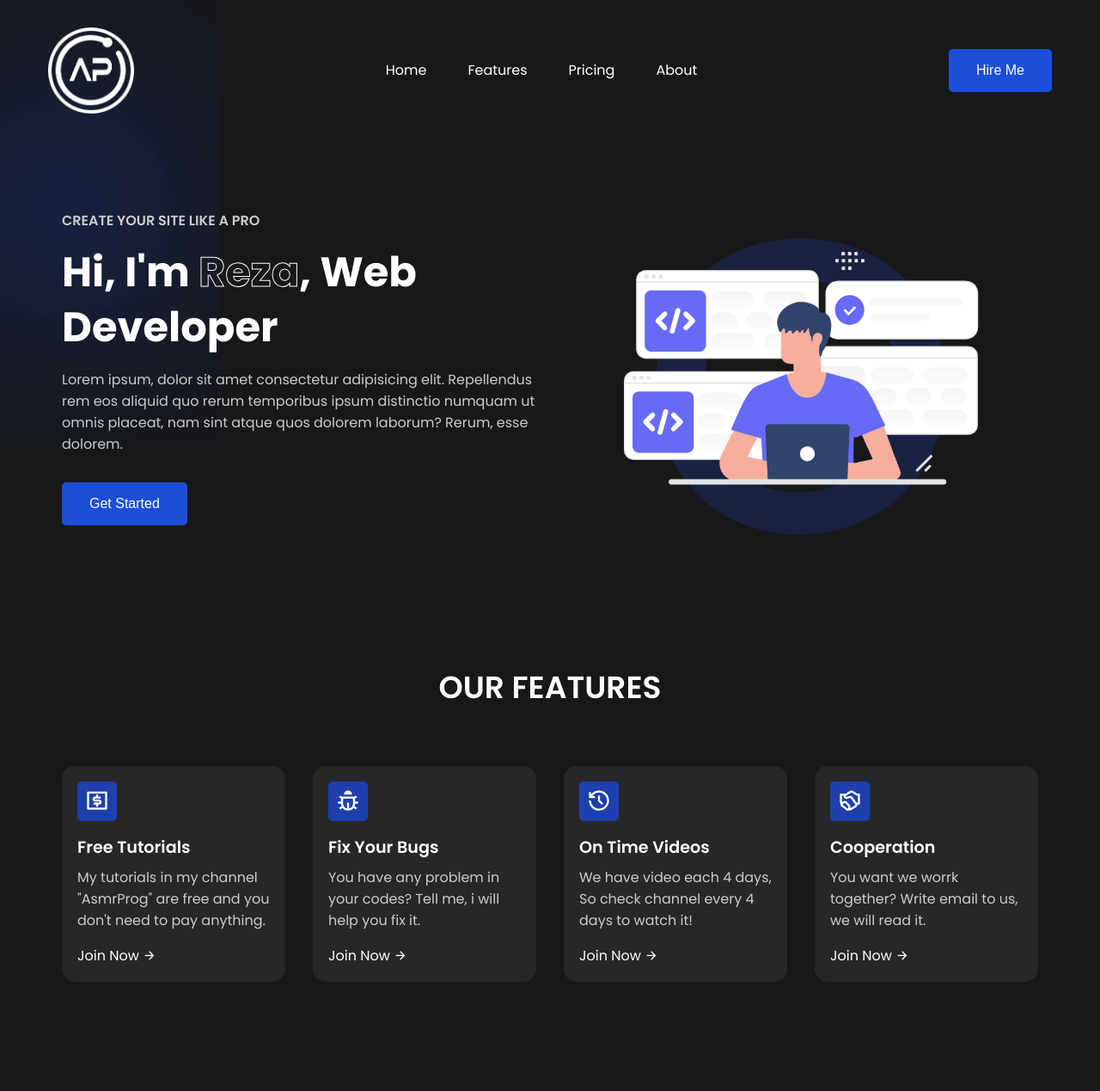
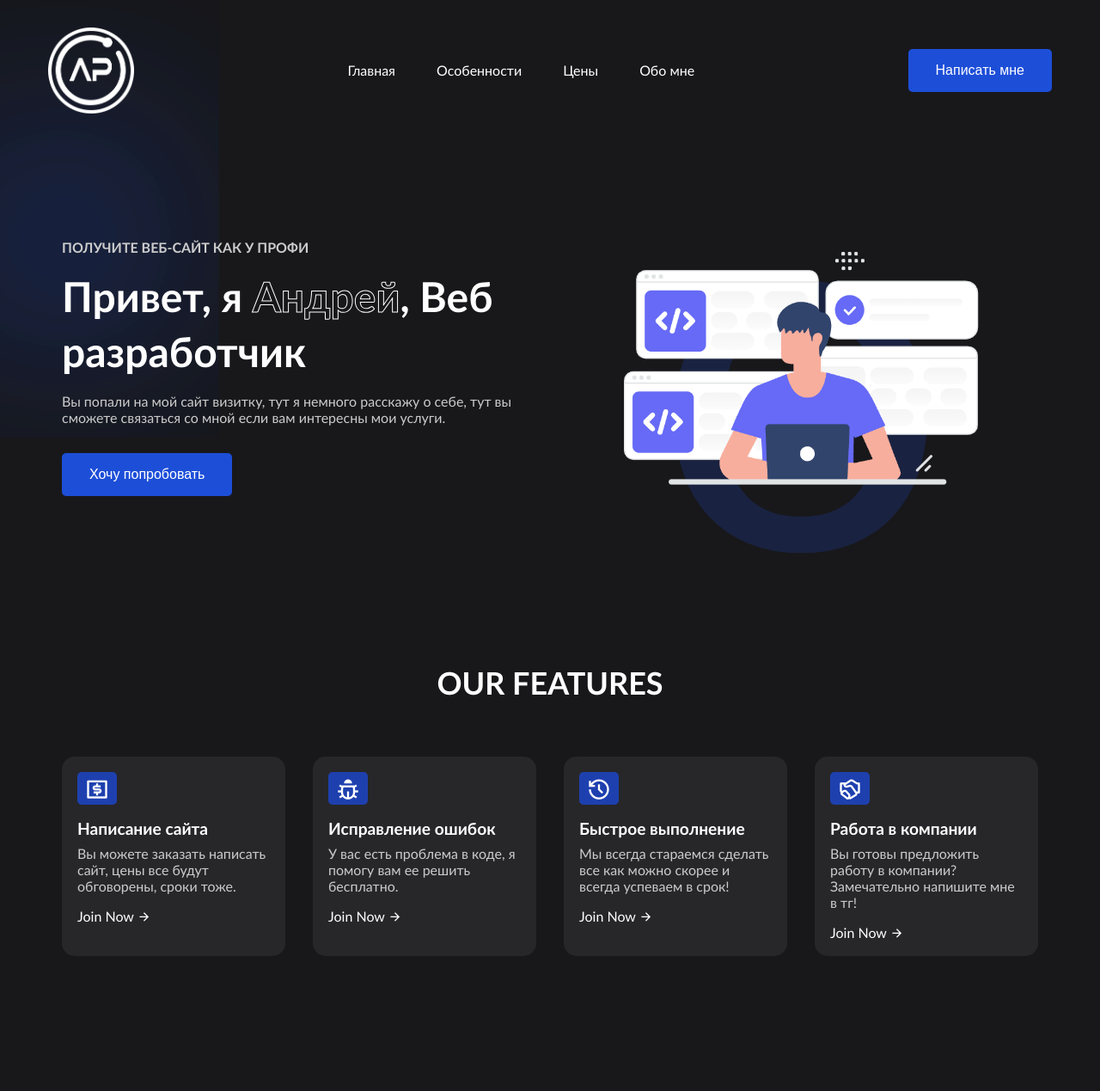
Before and after one commit to Dienar/site_for_visitors, a plain HTML site: page index.html in a window 1280 px wide. Shown: the top 1269 px of the page at 86% size. Drawn offline with nearby package versions, Linux system fonts and the light colour scheme.

Commit message:
litle change

```diff
--- a/index.html
+++ b/index.html
@@ -6,7 +6,7 @@
     <meta name="viewport" content="width=device-width, initial-scale=1.0">
     <link rel="stylesheet" href="https://cdnjs.cloudflare.com/ajax/libs/remixicon/3.5.0/remixicon.min.css">
     <link rel="stylesheet" href="style.css">
-    <title>Personal Portfolio #1 | AsmrProg</title>
+    <title>Personal Portfolio</title>
 </head>
 
 <body>
@@ -19,26 +19,25 @@
         </div>
 
         <ul class="nav-links">
-            <li class="link"><a href="#">Home</a></li>
-            <li id="link1" class="link"><a href="#">Features</a></li>
-            <li id="link2" class="link"><a href="#">Pricing</a></li>
-            <li id="link3" class="link"><a href="#">About</a></li>
+            <li class="link"><a href="#">Главная</a></li>
+            <li id="link1" class="link"><a href="#">Особенности</a></li>
+            <li id="link2" class="link"><a href="#">Цены</a></li>
+            <li id="link3" class="link"><a href="#">Обо мне</a></li>
         </ul>
-        <button class="btn">Hire Me</button>
+        <button class="btn">Написать мне</button>
     </nav>
 
     <header class="container">
         <div class="content">
             <span class="blur"></span>
             <span class="blur"></span>
-            <h4>CREATE YOUR SITE LIKE A PRO</h4>
-            <H1>Hi, I'm <span>Reza</span>, Web Developer</H1>
+            <h4>ПОЛУЧИТЕ ВЕБ-САЙТ КАК У ПРОФИ</h4>
+            <H1>Привет, я <span>Андрей</span>, Веб разработчик</H1>
             <p>
-                Lorem ipsum, dolor sit amet consectetur adipisicing elit. Repellendus rem eos aliquid quo rerum
-                temporibus ipsum distinctio numquam ut omnis placeat, nam sint atque quos dolorem laborum? Rerum, esse
-                dolorem.
+                Вы попали на мой сайт визитку, тут я немного расскажу о себе, тут вы сможете связаться
+                со мной если вам интересны мои услуги.
             </p>
-            <button class="btn">Get Started</button>
+            <button class="btn">Хочу попробовать</button>
         </div>
         <div class="image">
             <img src="images/header.png">
@@ -50,33 +49,33 @@
         <div class="features">
             <div class="card">
                 <span><i class="ri-money-dollar-box-line"></i></span>
-                <h4>Free Tutorials</h4>
+                <h4>Написание сайта</h4>
                 <p>
-                    My tutorials in my channel "AsmrProg" are free and you don't need to pay anything.
+                    Вы можете заказать написать сайт, цены все будут обговорены, сроки тоже.
                 </p>
                 <a href="#">Join Now <i class="ri-arrow-right-line"></i></a>
             </div>
             <div class="card">
                 <span><i class="ri-bug-line"></i></span>
-                <h4>Fix Your Bugs</h4>
+                <h4>Исправление ошибок</h4>
                 <p>
-                    You have any problem in your codes? Tell me, i will help you fix it.
+                   У вас есть проблема в коде, я помогу вам ее решить бесплатно.
                 </p>
                 <a href="#">Join Now <i class="ri-arrow-right-line"></i></a>
             </div>
             <div class="card">
                 <span><i class="ri-history-line"></i></span>
-                <h4>On Time Videos</h4>
+                <h4>Быстрое выполнение</h4>
                 <p>
-                    We have video each 4 days, So check channel every 4 days to watch it!
+                    Мы всегда стараемся сделать все как можно скорее и всегда успеваем в срок!
                 </p>
                 <a href="#">Join Now <i class="ri-arrow-right-line"></i></a>
             </div>
             <div class="card">
                 <span><i class="ri-shake-hands-line"></i></span>
-                <h4>Cooperation</h4>
+                <h4>Работа в компании</h4>
                 <p>
-                    You want we worrk together? Write email to us, we will read it.
+                    Вы готовы предложить работу в компании? Замечательно напишите мне в тг!
                 </p>
                 <a href="#">Join Now <i class="ri-arrow-right-line"></i></a>
             </div>
--- a/style.css
+++ b/style.css
@@ -18,7 +18,7 @@ a{
 }
 
 body{
-    font-family: 'Poppins', sans-serif;
+    font-family: 'Trebuchet MS', Helvetica, sans-serif;
     background-color: #18181B;
 }
 
@@ -79,6 +79,7 @@ nav{
 }
 
 .container{
+
     max-width: 1200px;
     margin: auto;
     padding: 5rem 2rem;
```
